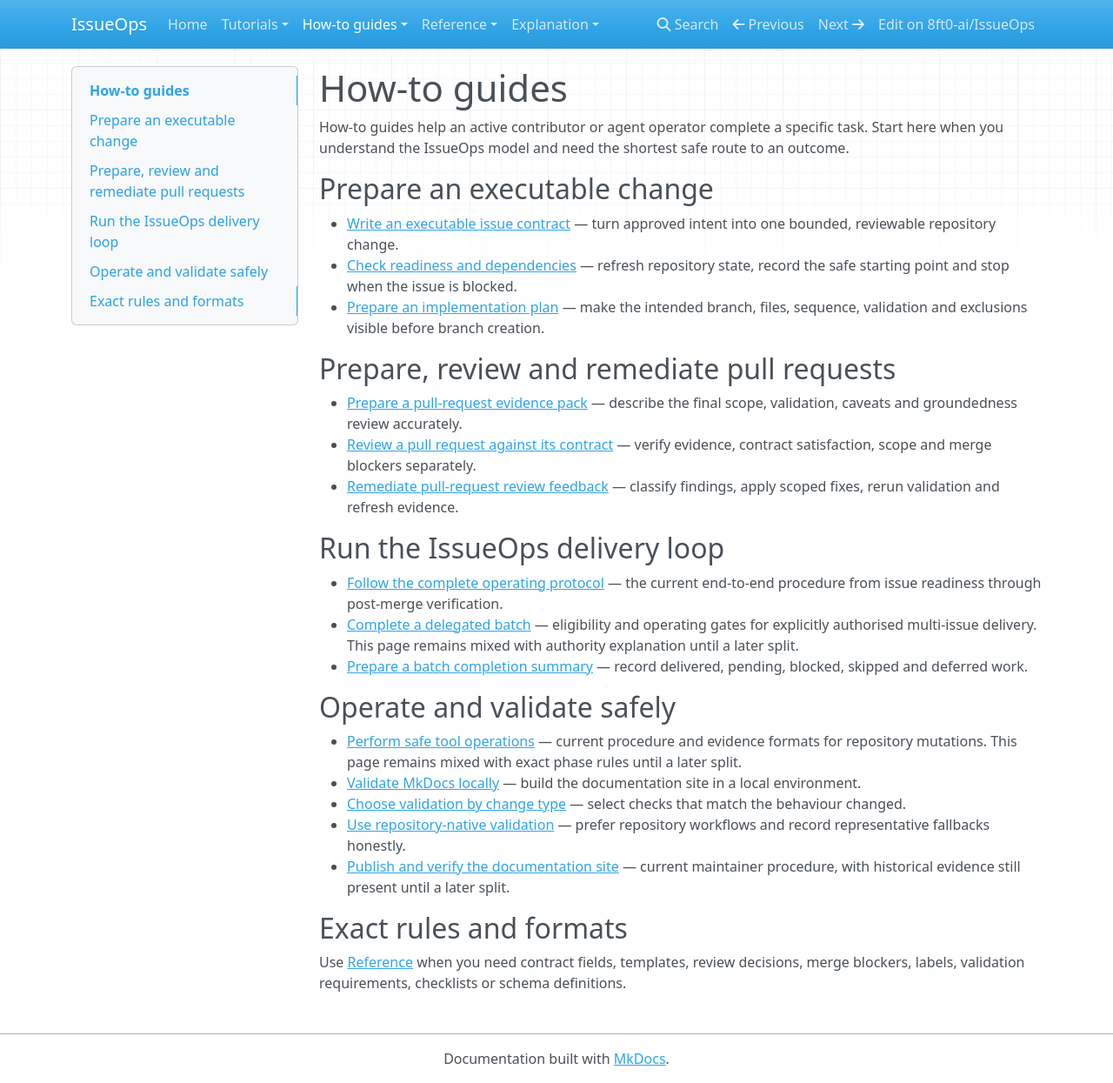
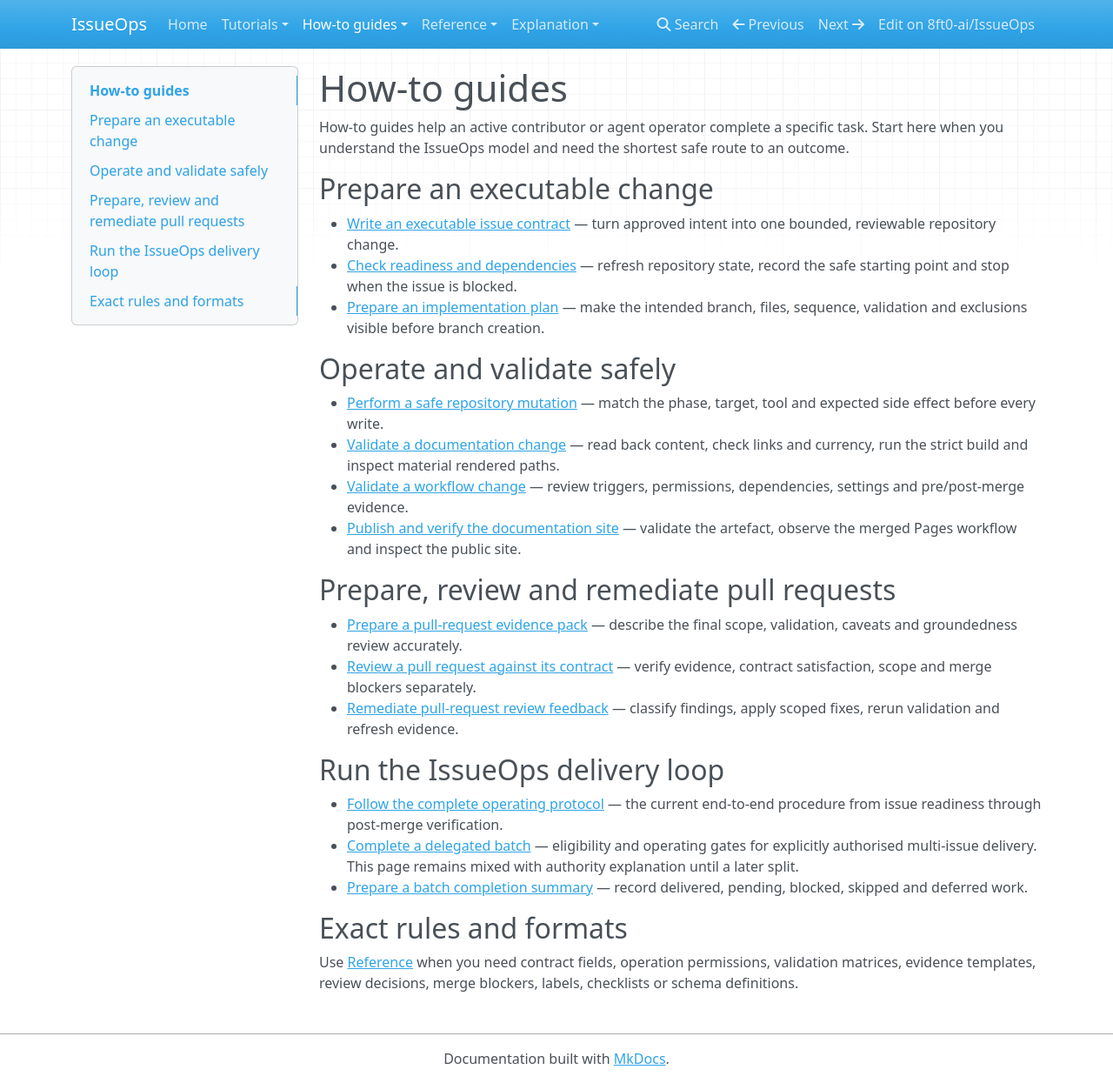
Before and after one commit to 8ft0-ai/IssueOps, an MkDocs documentation site: the page built from docs/how-to/index.md, in a window 1280 px wide and 1245 px high. Shown: the whole window at 87% size. Built offline with MkDocs 1.6.1, drawn with Linux system fonts in a browser that asks for light colours; nearby versions of some CDN libraries.

Commit message:
Add focused safe-operation and validation tasks

```diff
--- a/docs/how-to/index.md
+++ b/docs/how-to/index.md
@@ -7,6 +7,13 @@
 - [Write an executable issue contract](write-executable-issue.md) — turn approved intent into one bounded, reviewable repository change.
 - [Check readiness and dependencies](check-readiness-and-dependencies.md) — refresh repository state, record the safe starting point and stop when the issue is blocked.
 - [Prepare an implementation plan](prepare-implementation-plan.md) — make the intended branch, files, sequence, validation and exclusions visible before branch creation.
+
+## Operate and validate safely
+
+- [Perform a safe repository mutation](perform-safe-repository-mutation.md) — match the phase, target, tool and expected side effect before every write.
+- [Validate a documentation change](validate-documentation-change.md) — read back content, check links and currency, run the strict build and inspect material rendered paths.
+- [Validate a workflow change](validate-workflow-change.md) — review triggers, permissions, dependencies, settings and pre/post-merge evidence.
+- [Publish and verify the documentation site](publish-and-verify-documentation-site.md) — validate the artefact, observe the merged Pages workflow and inspect the public site.
 
 ## Prepare, review and remediate pull requests
 
@@ -20,14 +27,6 @@
 - [Complete a delegated batch](../delegated-batch-mode.md) — eligibility and operating gates for explicitly authorised multi-issue delivery. This page remains mixed with authority explanation until a later split.
 - [Prepare a batch completion summary](../batch-completion-summaries.md) — record delivered, pending, blocked, skipped and deferred work.
 
-## Operate and validate safely
-
-- [Perform safe tool operations](../tool-operations.md) — current procedure and evidence formats for repository mutations. This page remains mixed with exact phase rules until a later split.
-- [Validate MkDocs locally](../local-validation.md) — build the documentation site in a local environment.
-- [Choose validation by change type](../change-type-validation.md) — select checks that match the behaviour changed.
-- [Use repository-native validation](../repository-native-validation.md) — prefer repository workflows and record representative fallbacks honestly.
-- [Publish and verify the documentation site](../publishing.md) — current maintainer procedure, with historical evidence still present until a later split.
-
 ## Exact rules and formats
 
-Use [Reference](../reference/index.md) when you need contract fields, templates, review decisions, merge blockers, labels, validation requirements, checklists or schema definitions.
+Use [Reference](../reference/index.md) when you need contract fields, operation permissions, validation matrices, evidence templates, review decisions, merge blockers, labels, checklists or schema definitions.
```
